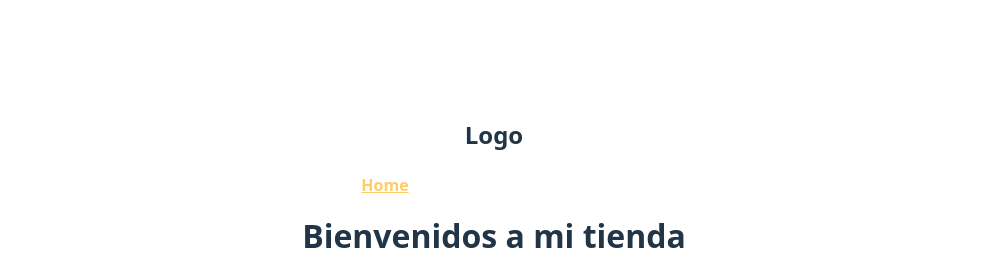
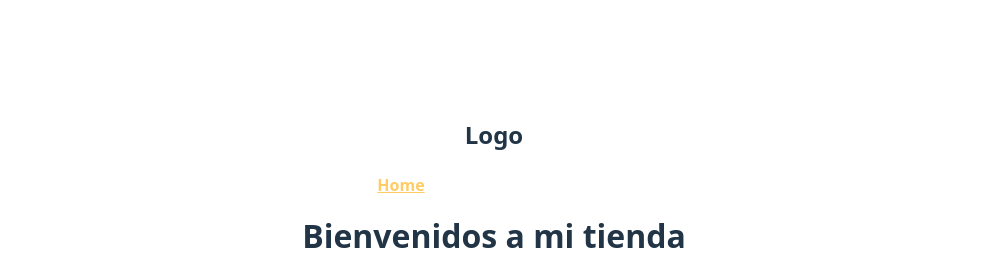
Before and after one commit to Nicolas-Daniel-Rodriguez/Curso-React-JS, a React (Vite) app in the folder React-JS/: page / in a window 1280 px wide. Shown: the top 264 px of the page, without its empty margins (146-1133 px from the left). Built offline with nearby package versions, Linux system fonts and the light colour scheme.

Commit message:
margin nav li

```diff
--- a/React-JS/src/components/Nav/Nav.css
+++ b/React-JS/src/components/Nav/Nav.css
@@ -6,7 +6,6 @@ nav ul {
 
 nav ul li {
     display: inline;
-
 }
 
 nav ul li a {
--- a/React-JS/src/index.css
+++ b/React-JS/src/index.css
@@ -54,8 +54,8 @@ button:focus-visible {
 }
 
 li {
-  margin-left: 1rem;
-  text-align: left;
+  margin-left: 0.5rem;
+  text-align: center;
 }
 
 @media (prefers-color-scheme: light) {
```
